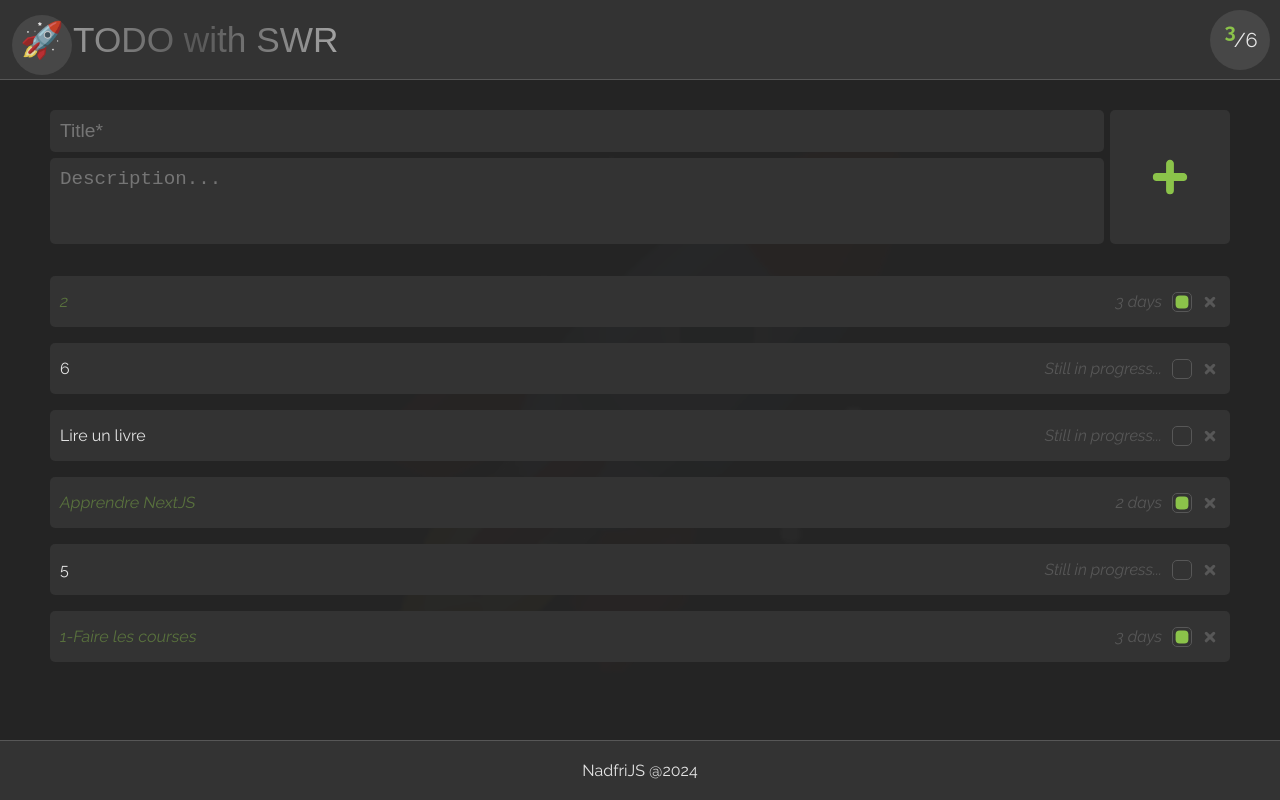
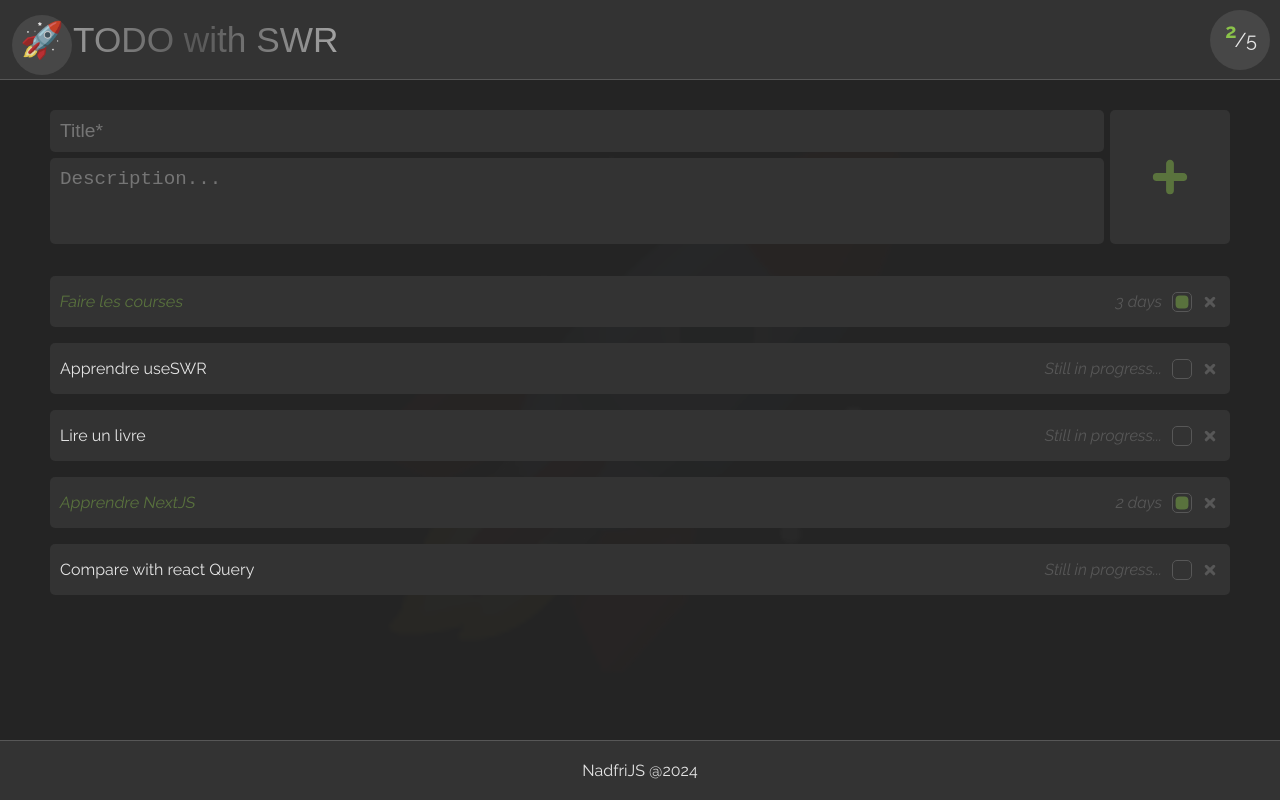
Before and after one commit to nadfri/todo-swr, a React (Vite) app: page / in a window 1280 px wide. Built offline with nearby package versions, Linux system fonts and the light colour scheme; data requests are answered from the project's data file; a web font is replaced by a local one.

Commit message:
Refacto: button css

```diff
--- a/db.json
+++ b/db.json
@@ -2,21 +2,12 @@
   "todos": [
     {
       "id": "1",
-      "order": 6,
-      "title": "1-Faire les courses",
+      "order": 1,
+      "title": "Faire les courses",
       "content": "Acheter du pain, du lait et des oeufs",
       "isCompleted": true,
       "completedAt": "2024-09-11T19:48:20.812Z",
       "createdAt": "2021-01-01T10:00:00.000Z"
-    },
-    {
-      "id": "2",
-      "order": 1,
-      "title": "2",
-      "content": "",
-      "isCompleted": true,
-      "completedAt": "2024-09-11T19:52:15.661Z",
-      "createdAt": "2024-09-08T18:18:27.135Z"
     },
     {
       "id": "3",
@@ -39,7 +30,7 @@
     {
       "id": "5",
       "order": 5,
-      "title": "5",
+      "title": "Compare with react Query",
       "content": "",
       "isCompleted": false,
       "completedAt": null,
@@ -48,7 +39,7 @@
     {
       "id": "6",
       "order": 2,
-      "title": "6",
+      "title": "Apprendre useSWR",
       "content": "",
       "isCompleted": false,
       "completedAt": null,
--- a/src/components/AddNewTodo/AddNewTodo.scss
+++ b/src/components/AddNewTodo/AddNewTodo.scss
@@ -19,7 +19,7 @@
     display: grid;
     place-items: center;
     background-color: var(--grey-dark);
-    color: var(--success);
+    color: var(--success-light);
 
     border: none;
     border-radius: 5px;
@@ -36,6 +36,7 @@
     }
 
     &:hover .CrossIcon {
+      color: var(--success);
       rotate: (135deg);
     }
   }
--- a/src/components/BackBtn/BackBtn.scss
+++ b/src/components/BackBtn/BackBtn.scss
@@ -9,8 +9,6 @@
   align-items: center;
   gap: 5px;
 
-  transition: color 0.2s, background-color 0.2s;
-
   &:hover {
     color: var(--white);
     background-color: var(--grey-light);
--- a/src/components/Todo/Todo.scss
+++ b/src/components/Todo/Todo.scss
@@ -6,7 +6,7 @@
   border-radius: 5px;
   background-color: var(--grey-dark);
   transition: scale 0.2s, translate 0.2s, background-color 0.2s, opacity 0.5s;
-  animation: slide-in 0.5s;
+  animation: slide-in 0.2s;
 
   &:hover {
     background-color: var(--grey-light);
@@ -18,6 +18,10 @@
 
     .DateCompleted {
       color: var(--white);
+    }
+
+    .CheckBox::before {
+      background-color: var(--success);
     }
   }
 
@@ -62,6 +66,10 @@
     }
   }
 
+  .CheckBox::before {
+    background-color: var(--success-light);
+  }
+
   /*Drag and Drop*/
   &.dragging {
     opacity: 1;
--- a/src/pages/TodoPage/TodoPage.scss
+++ b/src/pages/TodoPage/TodoPage.scss
@@ -49,8 +49,6 @@
       display: flex;
       align-items: center;
       gap: 5px;
-
-      transition: color 0.2s, background-color 0.2s;
     }
   }
 
--- /dev/null
+++ b/src/scss/_buttons.scss
@@ -0,0 +1,9 @@
+button {
+  cursor: pointer;
+  padding: 0;
+  transition: all 0.2s;
+
+  &:active {
+    box-shadow: inset 3px 3px 2px #1a1a1a, inset -3px -3px 2px #2e2e2e;
+  }
+}
--- a/src/scss/_reset.scss
+++ b/src/scss/_reset.scss
@@ -5,12 +5,6 @@
 a {
   color: inherit;
   text-decoration: none;
-}
-
-button {
-  cursor: pointer;
-  padding: 0;
-  transition: all 0.2s;
 }
 
 textarea {
--- a/src/scss/main.scss
+++ b/src/scss/main.scss
@@ -3,6 +3,7 @@
 @import './fonts.scss';
 @import './animations.scss';
 @import './inputs.scss';
+@import './buttons.scss';
 
 body {
   min-height: 100svh;
```
